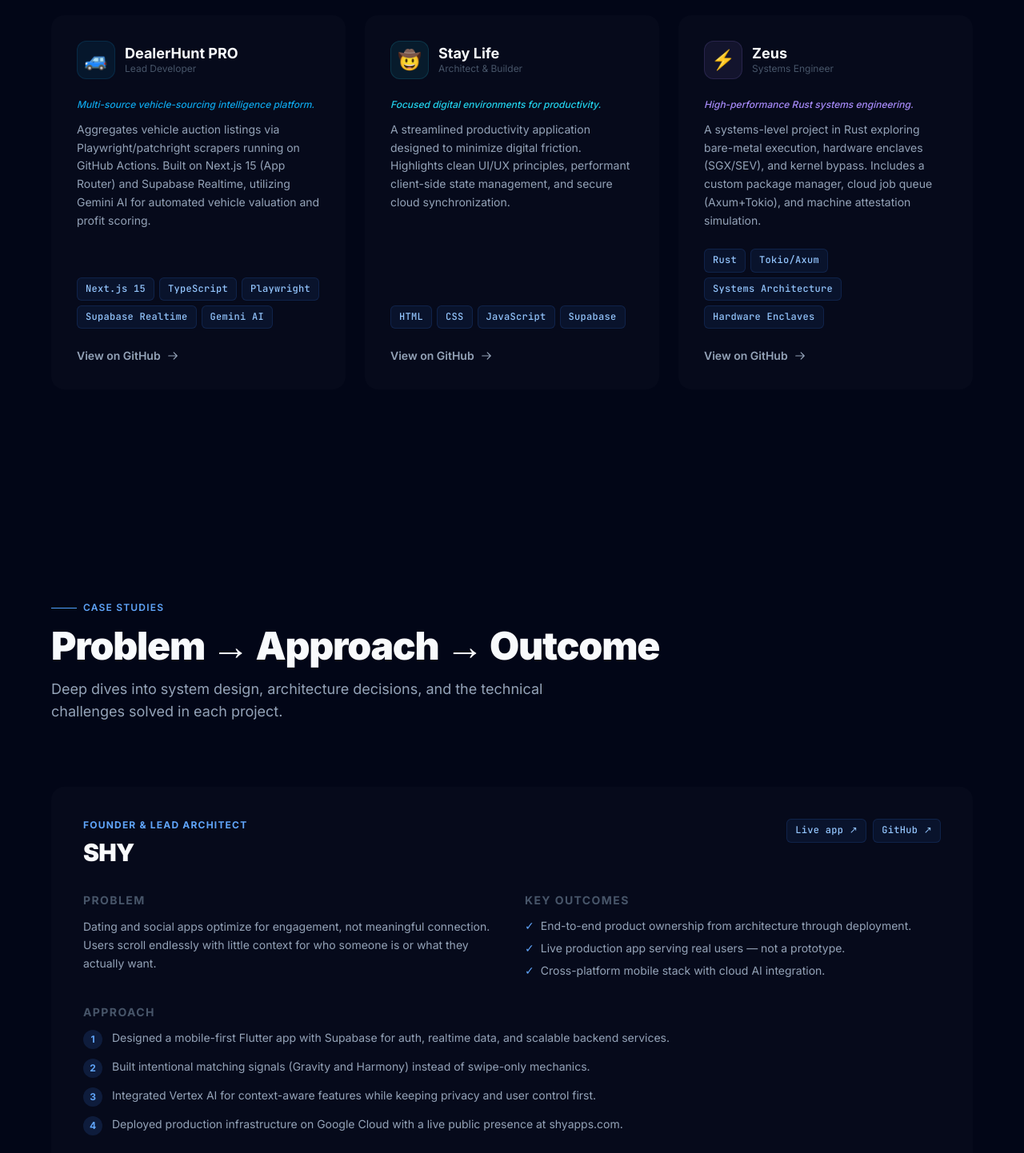
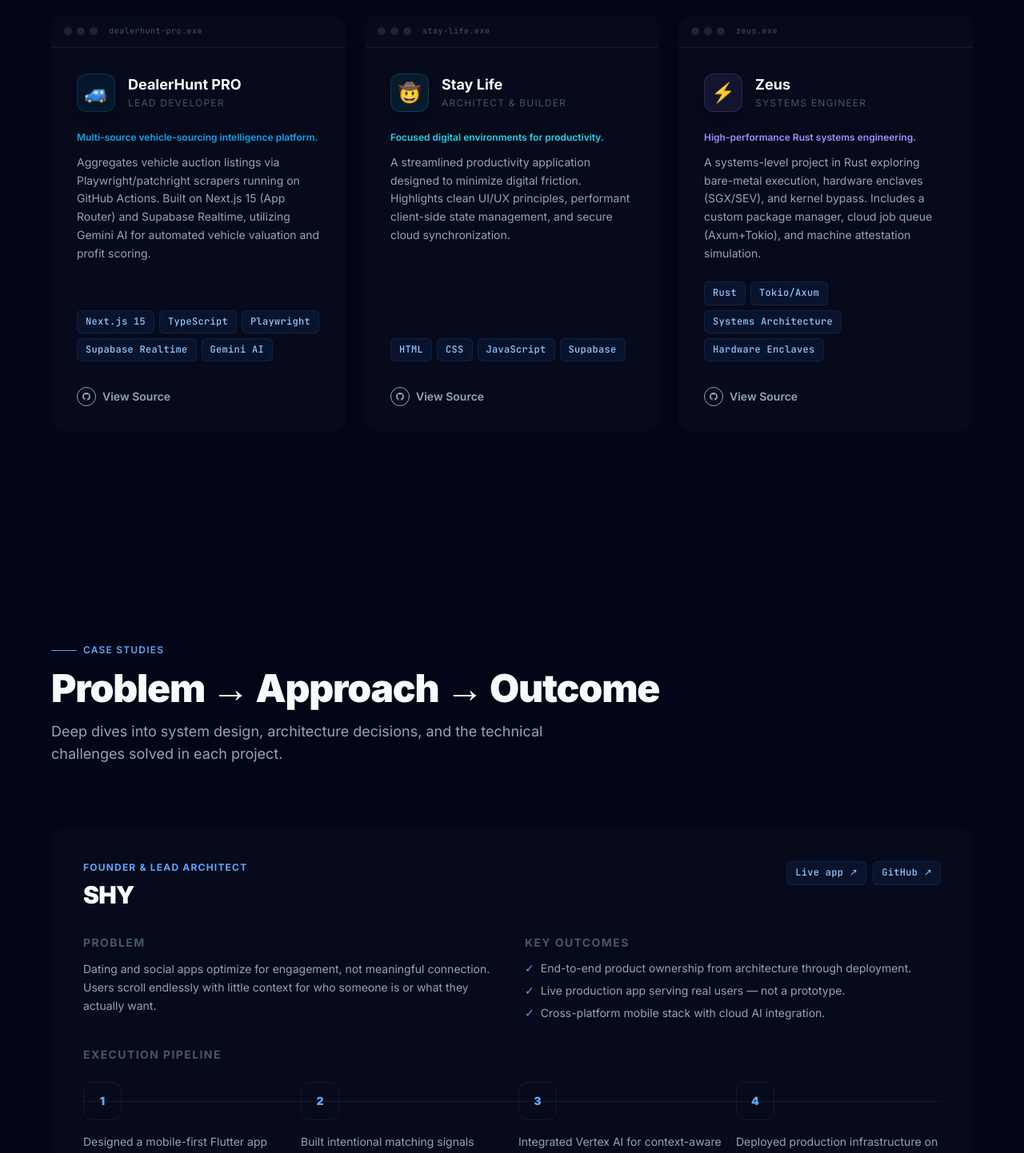
Before and after one commit to shylovegarden/portfolio-site, a Next.js app: page / in a window 1280 px wide. Shown: the part 2920-4362 px from the top of the page at 80% size. Built offline with nearby package versions, Linux system fonts and the light colour scheme.

Commit message:
fix: resolve dead anchor links, upgrade non-flagship cards, redesign case studies pipeline

```diff
--- a/src/app/page.tsx
+++ b/src/app/page.tsx
@@ -1,6 +1,7 @@
 'use client';
 
 import { useEffect, useRef, useState } from 'react';
+import Link from 'next/link';
 import {
   caseStudies,
   expertise,
@@ -44,11 +45,11 @@
   }, []);
 
   const navLinks = [
-    { href: '#expertise', label: 'Expertise' },
-    { href: '#projects', label: 'Projects' },
-    { href: '#case-studies', label: 'Case Studies' },
+    { href: '/#expertise', label: 'Expertise' },
+    { href: '/#projects', label: 'Projects' },
+    { href: '/#case-studies', label: 'Case Studies' },
     { href: '/resume', label: 'Resume' },
-    { href: '#coverage', label: 'Coverage' },
+    { href: '/#coverage', label: 'Coverage' },
   ];
 
   return (
@@ -73,7 +74,7 @@
 
             <nav className="hidden lg:flex items-center gap-8" aria-label="Main navigation">
               {navLinks.map((link) => (
-                <a
+                <Link
                   key={link.href}
                   href={link.href}
                   className="animated-underline text-sm font-medium transition-colors duration-200"
@@ -82,20 +83,20 @@
                   onMouseLeave={(e) => (e.currentTarget.style.color = 'var(--text-secondary)')}
                 >
                   {link.label}
-                </a>
+                </Link>
               ))}
             </nav>
 
             <div className="flex items-center gap-3">
-              <a
-                href="#contact"
+              <Link
+                href="/#contact"
                 className="btn-glow inline-flex items-center gap-2 px-5 py-2.5 bg-blue-600 hover:bg-blue-500 text-white text-sm font-semibold rounded-xl"
               >
                 Get in Touch
                 <svg className="w-3.5 h-3.5" fill="none" viewBox="0 0 24 24" stroke="currentColor">
                   <path strokeLinecap="round" strokeLinejoin="round" strokeWidth={2} d="M14 5l7 7m0 0l-7 7m7-7H3" />
                 </svg>
-              </a>
+              </Link>
               {/* Mobile menu button */}
               <button
                 className="lg:hidden p-2 rounded-lg glass border"
@@ -115,17 +116,16 @@
 
           {/* Mobile nav dropdown */}
           {mobileNavOpen && (
-            <nav className="lg:hidden px-6 pb-4 flex flex-col gap-4 border-t" style={{ borderColor: 'var(--border)' }} aria-label="Mobile navigation">
+            <nav className="lg:hidden px-6 py-4 flex flex-col gap-4 border-t" style={{ borderColor: 'var(--border)' }} aria-label="Mobile navigation">
               {navLinks.map((link) => (
-                <a
+                <Link
                   key={link.href}
                   href={link.href}
-                  className="text-sm font-medium py-2"
-                  style={{ color: 'var(--text-secondary)' }}
+                  className="text-2xl font-bold tracking-tight"
                   onClick={() => setMobileNavOpen(false)}
                 >
                   {link.label}
-                </a>
+                </Link>
               ))}
             </nav>
           )}
@@ -168,22 +168,22 @@
             </p>
 
             <div className="flex flex-wrap gap-4" style={{ animation: 'fade-up 0.7s 0.3s ease both' }}>
-              <a
-                href="#case-studies"
+              <Link
+                href="/#case-studies"
                 className="btn-glow inline-flex items-center gap-2.5 px-7 py-3.5 bg-blue-600 hover:bg-blue-500 text-white font-semibold rounded-xl text-[15px] transition-all"
               >
                 Read Case Studies
                 <svg className="w-4 h-4" fill="none" viewBox="0 0 24 24" stroke="currentColor">
                   <path strokeLinecap="round" strokeLinejoin="round" strokeWidth={2} d="M19 9l-7 7-7-7" />
                 </svg>
-              </a>
-              <a
+              </Link>
+              <Link
                 href="/resume"
                 className="inline-flex items-center gap-2.5 px-7 py-3.5 glass border font-semibold rounded-xl text-[15px] transition-all hover:border-blue-500/30"
                 style={{ borderColor: 'var(--border)', color: 'var(--text-primary)' }}
               >
                 View Resume
-              </a>
+              </Link>
               <a
                 href={`mailto:${siteConfig.email}`}
                 className="inline-flex items-center gap-2.5 px-7 py-3.5 glass border font-semibold rounded-xl text-[15px] transition-all hover:border-blue-500/30"
@@ -435,13 +435,33 @@
                   .map((p, i) => (
                     <div
                       key={p.name}
-                      className={`reveal reveal-delay-${i + 1} gradient-border glass-hover shine flex flex-col p-8 rounded-2xl`}
+                      className={`reveal reveal-delay-${i + 1} gradient-border glass-hover shine flex flex-col rounded-2xl group`}
                       style={{ background: 'rgba(255,255,255,0.02)' }}
                     >
-                      <div className="flex items-center gap-3 mb-6">
+                      {/* Terminal/Window Header */}
+                      <div className="flex items-center gap-1.5 px-4 py-3 border-b" style={{ borderColor: 'var(--border)' }}>
+                        <div className="w-2.5 h-2.5 rounded-full" style={{ background: 'rgba(255,255,255,0.1)' }} />
+                        <div className="w-2.5 h-2.5 rounded-full" style={{ background: 'rgba(255,255,255,0.1)' }} />
+                        <div className="w-2.5 h-2.5 rounded-full" style={{ background: 'rgba(255,255,255,0.1)' }} />
+                        <span className="ml-2 text-[10px] font-mono tracking-wider" style={{ color: 'var(--text-muted)' }}>
+                          {p.name.toLowerCase().replace(/\s+/g, '-')}.exe
+                        </span>
+                      </div>
+
+                      <div className="p-8 flex flex-col flex-1 relative overflow-hidden">
+                        {/* Subtle background glow on hover */}
                         <div
-                          className="w-12 h-12 rounded-xl flex items-center justify-center text-2xl overflow-hidden"
-                          style={{ background: `${p.accent}15`, border: `1px solid ${p.accent}25` }}
+                          className="absolute inset-0 opacity-0 group-hover:opacity-100 transition-opacity duration-700 pointer-events-none"
+                          style={{
+                            background: `radial-gradient(circle at center, ${p.accent}08 0%, transparent 70%)`
+                          }}
+                        />
+
+                        <div className="relative z-10 flex flex-col flex-1">
+                          <div className="flex items-center gap-4 mb-6">
+                            <div
+                              className="w-12 h-12 rounded-xl flex items-center justify-center text-2xl overflow-hidden shadow-lg transition-transform duration-300 group-hover:scale-105"
+                              style={{ background: `${p.accent}15`, border: `1px solid ${p.accent}30` }}
                             >
                               {p.icon.startsWith('/') ? (
                                 <img src={p.icon} alt={`${p.name} logo`} className="w-full h-full object-cover" />
@@ -450,23 +470,23 @@
                               )}
                             </div>
                             <div>
-                          <h4 className="font-bold text-lg leading-tight">{p.name}</h4>
-                          <p className="text-xs" style={{ color: 'var(--text-muted)' }}>
+                              <h4 className="font-bold text-lg leading-tight group-hover:text-white transition-colors">{p.name}</h4>
+                              <p className="text-xs uppercase tracking-widest mt-1" style={{ color: 'var(--text-muted)' }}>
                                 {p.role}
                               </p>
                             </div>
                           </div>
 
-                      <p className="text-xs font-medium italic mb-3" style={{ color: p.accent }}>
+                          <p className="text-xs font-semibold mb-3" style={{ color: p.accent }}>
                             {p.tagline}
                           </p>
                           <p className="text-sm leading-relaxed mb-6 flex-1" style={{ color: 'var(--text-secondary)' }}>
                             {p.description}
                           </p>
 
-                      <div className="flex flex-wrap gap-1.5 mb-6">
+                          <div className="flex flex-wrap gap-1.5 mb-8">
                             {p.tech.map((t) => (
-                          <span key={t} className="tech-badge">
+                              <span key={t} className="tech-badge text-[10px]">
                                 {t}
                               </span>
                             ))}
@@ -476,21 +496,20 @@
                             href={p.githubUrl}
                             target="_blank"
                             rel="noopener noreferrer"
-                        className="inline-flex items-center gap-2 text-sm font-semibold transition-colors group"
+                            className="inline-flex items-center gap-2 text-sm font-semibold transition-colors mt-auto w-fit"
                             style={{ color: 'var(--text-secondary)' }}
                             onMouseEnter={(e) => (e.currentTarget.style.color = p.accent)}
                             onMouseLeave={(e) => (e.currentTarget.style.color = 'var(--text-secondary)')}
                           >
-                        View on GitHub
-                        <svg
-                          className="w-3.5 h-3.5 transition-transform group-hover:translate-x-1"
-                          fill="none"
-                          viewBox="0 0 24 24"
-                          stroke="currentColor"
-                        >
-                          <path strokeLinecap="round" strokeLinejoin="round" strokeWidth={2} d="M14 5l7 7m0 0l-7 7m7-7H3" />
+                            <span className="flex items-center justify-center w-6 h-6 rounded-full border border-current">
+                              <svg className="w-3 h-3" fill="currentColor" viewBox="0 0 24 24">
+                                <path fillRule="evenodd" clipRule="evenodd" d="M12 2C6.477 2 2 6.477 2 12c0 4.42 2.865 8.166 6.839 9.489.5.092.682-.217.682-.482 0-.237-.008-.866-.013-1.7-2.782.603-3.369-1.34-3.369-1.34-.454-1.156-1.11-1.462-1.11-1.462-.908-.62.069-.608.069-.608 1.003.07 1.531 1.03 1.531 1.03.892 1.529 2.341 1.087 2.91.831.092-.646.35-1.086.636-1.336-2.22-.253-4.555-1.11-4.555-4.943 0-1.091.39-1.984 1.029-2.683-.103-.253-.446-1.27.098-2.647 0 0 .84-.269 2.75 1.025A9.578 9.578 0 0112 6.836c.85.004 1.705.114 2.504.336 1.909-1.294 2.747-1.025 2.747-1.025.546 1.379.203 2.394.1 2.647.64.699 1.028 1.592 1.028 2.683 0 3.842-2.339 4.687-4.566 4.935.359.309.678.919.678 1.852 0 1.336-.012 2.415-.012 2.743 0 .267.18.578.688.48C19.138 20.161 22 16.416 22 12c0-5.523-4.477-10-10-10z" />
                               </svg>
+                            </span>
+                            View Source
                           </a>
+                        </div>
+                      </div>
                     </div>
                   ))}
               </div>
@@ -570,23 +589,43 @@
                       </div>
                     </div>
 
-                    <div className="mb-8">
-                      <h4 className="text-sm font-bold uppercase tracking-widest mb-3" style={{ color: 'var(--text-muted)' }}>
-                        Approach
+                    <div className="mb-10">
+                      <h4 className="text-sm font-bold uppercase tracking-widest mb-6" style={{ color: 'var(--text-muted)' }}>
+                        Execution Pipeline
                       </h4>
-                      <ol className="space-y-3">
+                      <div className="flex flex-col md:flex-row gap-4 relative">
+                        {/* Connecting line for desktop */}
+                        <div className="hidden md:block absolute top-6 left-0 right-0 h-px" style={{ background: 'var(--border)', zIndex: 0 }} />
+
                         {study.approach.map((step, stepIndex) => (
-                          <li key={step} className="flex gap-3 text-sm" style={{ color: 'var(--text-secondary)' }}>
-                            <span
-                              className="flex-shrink-0 w-6 h-6 rounded-full flex items-center justify-center text-xs font-bold"
-                              style={{ background: 'rgba(59,130,246,0.15)', color: 'var(--accent-bright)' }}
+                          <div key={step} className="flex-1 relative z-10 flex flex-row md:flex-col items-start gap-4 group">
+                            {/* Node */}
+                            <div className="relative">
+                              <div
+                                className="flex-shrink-0 w-12 h-12 rounded-xl flex items-center justify-center text-sm font-black border transition-all duration-300 group-hover:scale-110 group-hover:shadow-[0_0_20px_rgba(59,130,246,0.3)]"
+                                style={{
+                                  background: 'var(--bg-main)',
+                                  color: 'var(--accent-bright)',
+                                  borderColor: 'var(--border)'
+                                }}
                               >
                                 {stepIndex + 1}
-                            </span>
+                              </div>
+                              {/* Mobile connecting line */}
+                              {stepIndex !== study.approach.length - 1 && (
+                                <div className="md:hidden absolute top-12 bottom-[-16px] left-1/2 w-px -translate-x-1/2" style={{ background: 'var(--border)' }} />
+                              )}
+                            </div>
+
+                            {/* Content */}
+                            <div className="flex-1 pt-1 md:pt-0">
+                              <p className="text-xs md:text-sm leading-relaxed" style={{ color: 'var(--text-secondary)' }}>
                                 {step}
-                          </li>
+                              </p>
+                            </div>
+                          </div>
                         ))}
-                      </ol>
+                      </div>
                     </div>
 
                     <div className="grid grid-cols-2 lg:grid-cols-4 gap-4 mb-6">
```
Lines whose indentation alone changed are shown as unchanged.
